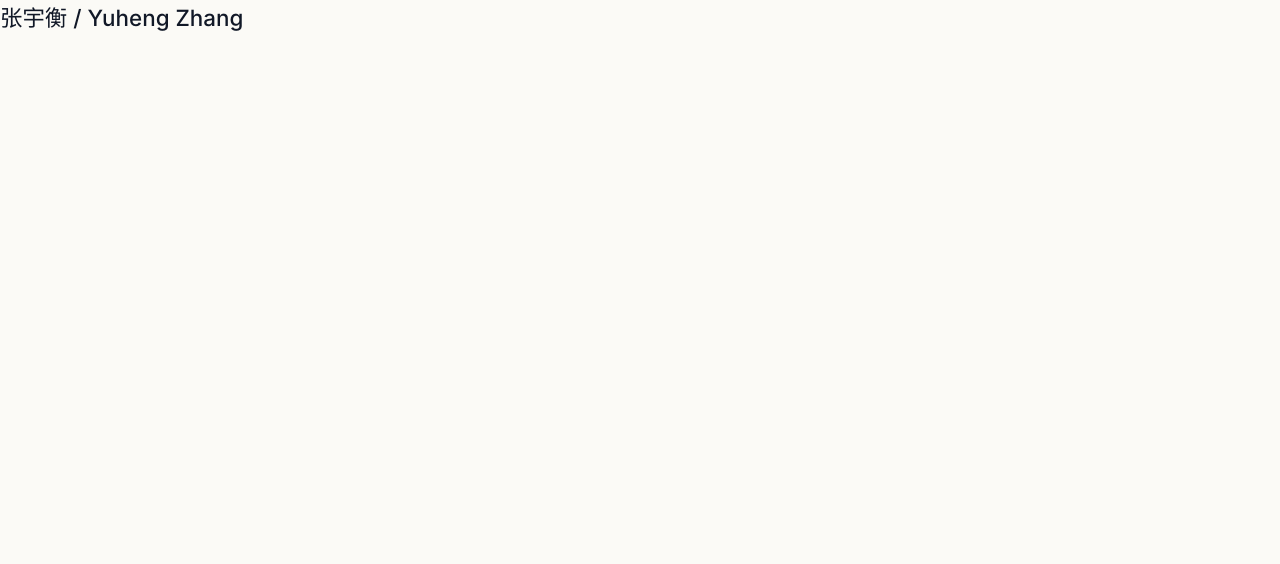
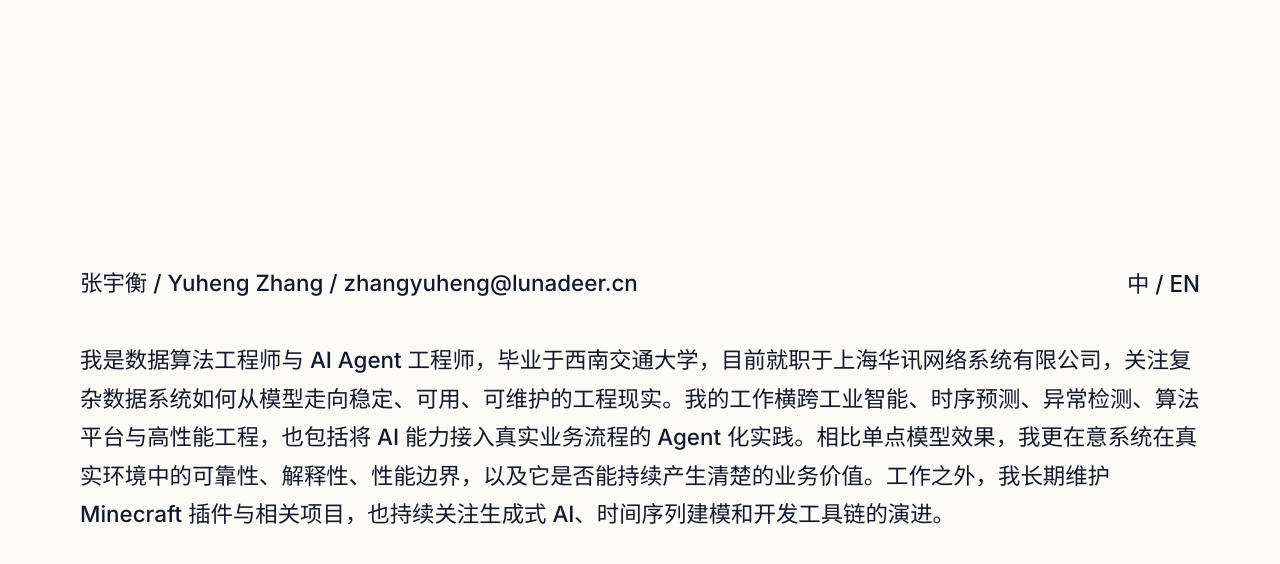
Before and after one commit to ColdeZhang/ZhangYuheng, a React (Vite) app: page / in a window 1280 px wide. Shown: the top 564 px of the page. Built offline with nearby package versions, Linux system fonts and the light colour scheme.

Commit message:
feat: render bilingual text layout

```diff
--- a/src/components/HomePage.tsx
+++ b/src/components/HomePage.tsx
@@ -1,3 +1,32 @@
+import { useMemo, useState } from 'react';
+import { homepageContent, type Locale } from '../content/homepageContent';
+import { MetaLine } from './MetaLine';
+
 export function HomePage() {
-  return <main>张宇衡 / Yuheng Zhang</main>;
+  const [locale, setLocale] = useState<Locale>('zh');
+  const content = homepageContent[locale];
+
+  const paragraphText = useMemo(
+    () =>
+      content.segments
+        .map((segment) => segment.text)
+        .join('')
+        .replace(/^我是张宇衡，/, '我是')
+        .replace(/^I'm Yuheng Zhang, /, "I'm "),
+    [content.segments],
+  );
+
+  return (
+    <main className="page-shell">
+      <section className="text-composition" aria-label="Personal introduction">
+        <MetaLine
+          displayName={content.meta.displayName}
+          email={content.meta.email}
+          locale={locale}
+          onToggleLocale={() => setLocale((current) => (current === 'zh' ? 'en' : 'zh'))}
+        />
+        <p className="mother-paragraph">{paragraphText}</p>
+      </section>
+    </main>
+  );
 }
--- /dev/null
+++ b/src/components/MetaLine.tsx
@@ -0,0 +1,26 @@
+import type { Locale } from '../content/homepageContent';
+
+type MetaLineProps = {
+  displayName: string;
+  email: string;
+  locale: Locale;
+  onToggleLocale: () => void;
+};
+
+export function MetaLine({ displayName, email, locale, onToggleLocale }: MetaLineProps) {
+  return (
+    <div className="meta-line" aria-label="Identity and language">
+      <a className="text-link" href={`mailto:${email}`}>
+        {displayName} / {email}
+      </a>
+      <button
+        className="text-button text-link"
+        type="button"
+        onClick={onToggleLocale}
+        aria-label="Switch language"
+      >
+        {locale === 'zh' ? '中 / EN' : 'EN / 中'}
+      </button>
+    </div>
+  );
+}
--- a/src/styles.css
+++ b/src/styles.css
@@ -24,3 +24,51 @@ a {
   font: inherit;
   color: inherit;
 }
+
+.page-shell {
+  min-height: 100vh;
+  display: flex;
+  align-items: center;
+  padding: 8vh clamp(1.25rem, 5vw, 5rem);
+}
+
+.text-composition {
+  width: min(1120px, 100%);
+  margin: 0 auto;
+}
+
+.meta-line {
+  display: flex;
+  justify-content: space-between;
+  gap: 1.72em;
+  margin-bottom: 1.72em;
+}
+
+.mother-paragraph {
+  margin: 0;
+}
+
+.text-button {
+  border: 0;
+  background: transparent;
+  padding: 0;
+  cursor: pointer;
+}
+
+.text-link {
+  position: relative;
+  text-decoration: none;
+}
+
+@media (max-width: 720px) {
+  .page-shell {
+    align-items: flex-start;
+    padding: 1.72em 1rem;
+  }
+
+  .meta-line {
+    flex-direction: column-reverse;
+    justify-content: flex-start;
+    gap: 0;
+  }
+}
```
Also changed, not shown: 1 other file (tests, documents, lock files or other folders).
